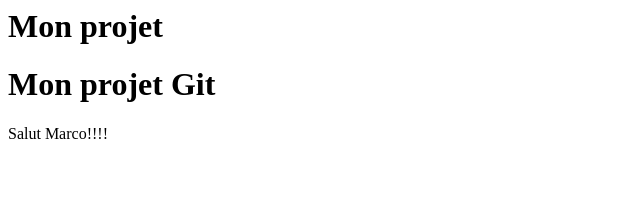
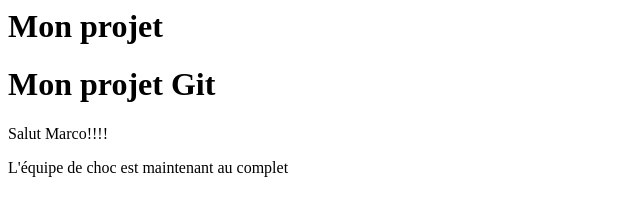
Before and after one commit to Isa35160/Monprojetgithub, a plain HTML site: page index.html in a window 1280 px wide. Shown: the whole page, without its empty margins (0-640 px from the left). Drawn offline with Linux system fonts and the light colour scheme.

Commit message:
tout le monde est prêt git add .

```diff
--- a/index.html
+++ b/index.html
@@ -5,6 +5,8 @@
 <main>
 
 	<h1>Mon projet Git</h1>
+
 <p> Salut Marco!!!!  </p>
+<p> L'équipe de choc est maintenant au complet<p>
 </main>
 </body>
```
